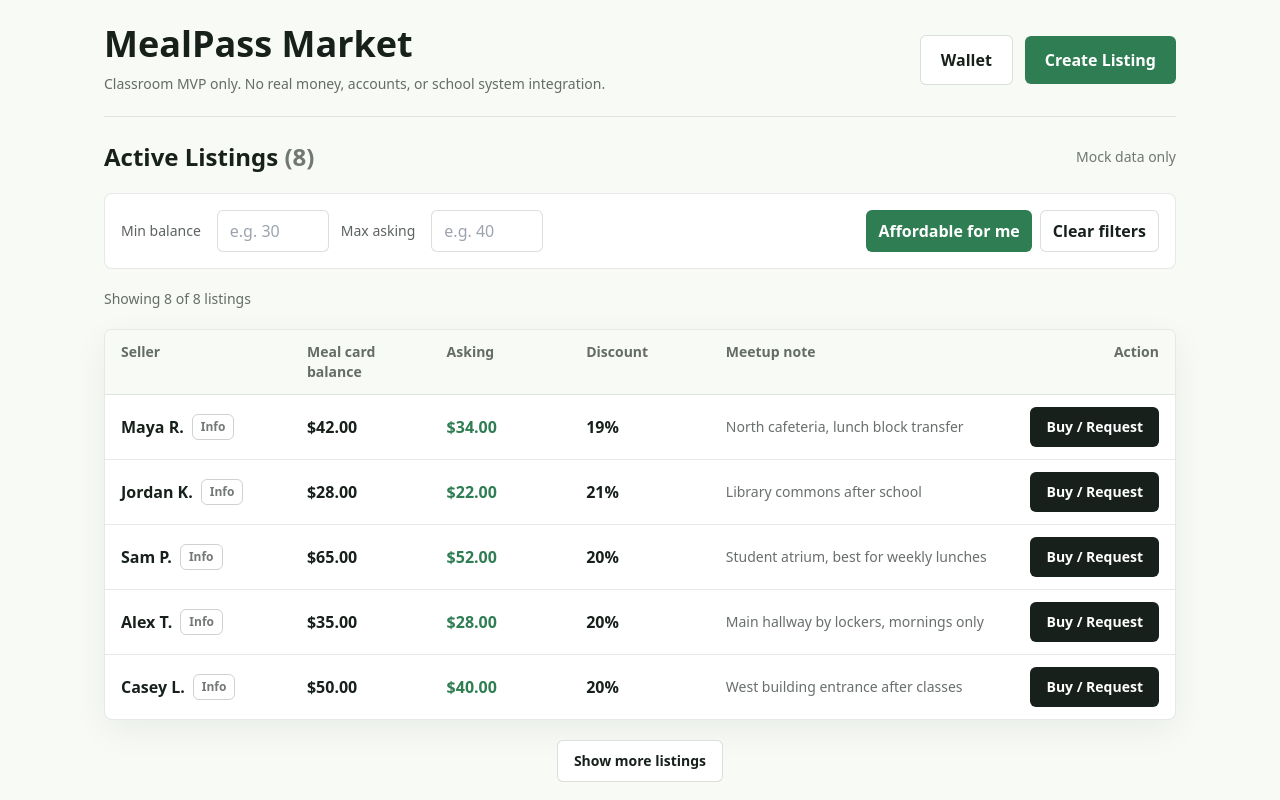
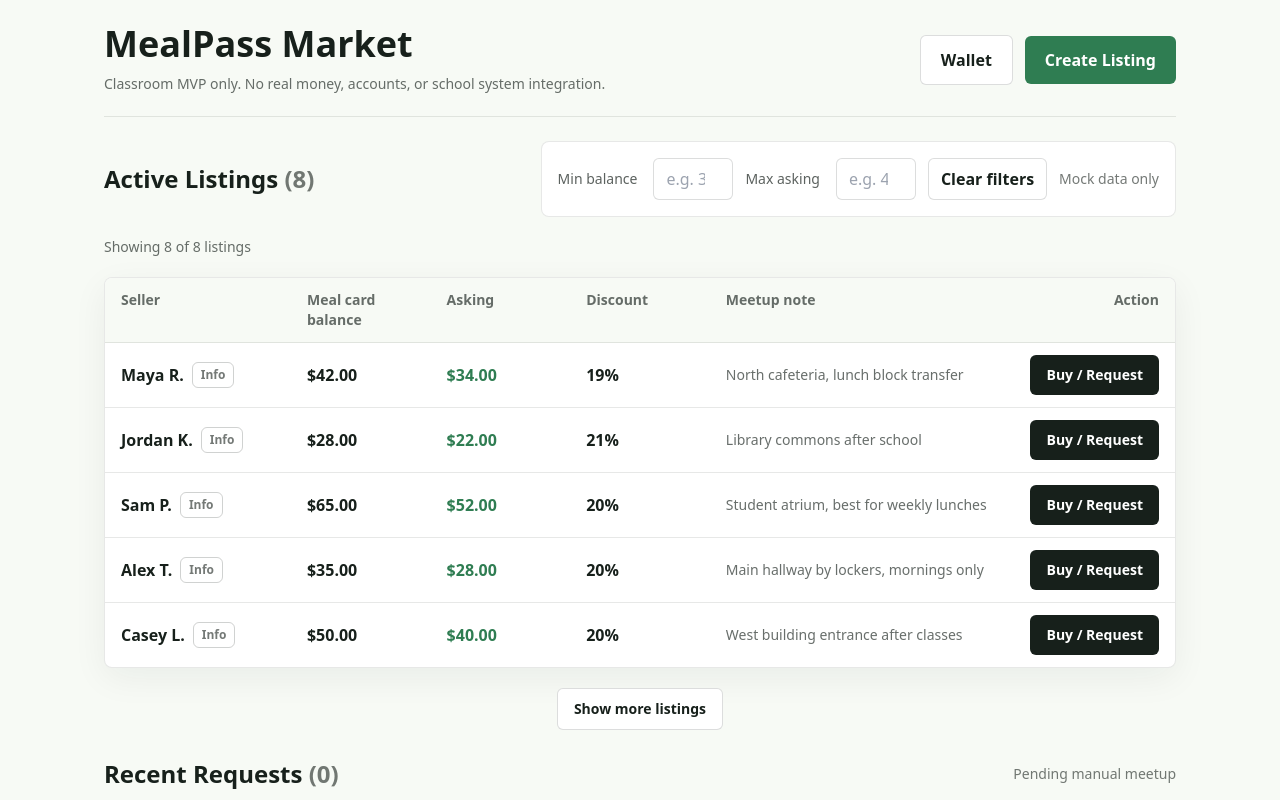
Before and after one commit to jack-li-codes/mealpass-market, a Next.js app: page / in a window 1280 px wide. Shown: the top 800 px of the page. Built offline with nearby package versions, Linux system fonts and the light colour scheme.

Commit message:
tyler-changes

```diff
--- a/app/page.tsx
+++ b/app/page.tsx
@@ -498,12 +498,13 @@ export default function Home() {
 
                 {view === "listings" ? (
                     <section className="space-y-5">
-                        <div className="flex items-center justify-between gap-4">
+                        {/* Title + Filters grouped so filters appear beside title on wide screens */}
+                        <div className="flex flex-col gap-3 md:flex-row md:items-center md:justify-between">
+                            <div className="flex items-center gap-4">
                                 <h2 className="text-2xl font-black">Active Listings <span className="text-market-ink/60">({listings.length})</span></h2>
-                            <p className="text-sm text-market-ink/60">Mock data only</p>
                             </div>
 
-                        {/* New: Filters UI */}
+                            {/* Filters UI moved beside the title */}
                             <div className="flex flex-col gap-3 rounded-lg border border-market-ink/10 bg-white p-4 md:flex-row md:items-center md:justify-between">
                                 <div className="flex gap-3">
                                     <label className="flex items-center gap-2">
@@ -516,7 +517,7 @@ export default function Home() {
                                                 setFilters({ ...filters, minBalance: e.target.value })
                                             }
                                             placeholder="e.g. 30"
-                                        className="ml-2 w-28 rounded-md border border-market-ink/15 bg-white px-3 py-2 outline-none transition focus:border-market-leaf"
+                                            className="ml-2 w-20 rounded-md border border-market-ink/15 bg-white px-3 py-2 outline-none transition focus:border-market-leaf"
                                         />
                                     </label>
 
@@ -530,7 +531,7 @@ export default function Home() {
                                                 setFilters({ ...filters, maxAsking: e.target.value })
                                             }
                                             placeholder="e.g. 40"
-                                        className="ml-2 w-28 rounded-md border border-market-ink/15 bg-white px-3 py-2 outline-none transition focus:border-market-leaf"
+                                            className="ml-2 w-20 rounded-md border border-market-ink/15 bg-white px-3 py-2 outline-none transition focus:border-market-leaf"
                                         />
                                     </label>
                                 </div>
@@ -538,18 +539,13 @@ export default function Home() {
                                 <div className="flex gap-2">
                                     <button
                                         type="button"
-                                    onClick={applyAffordableFilter}
-                                    className="inline-flex items-center justify-center rounded-md bg-market-leaf px-3 py-2 font-bold text-white transition hover:bg-[#286b47]"
-                                >
-                                    Affordable for me
-                                </button>
-                                <button
-                                    type="button"
                                         onClick={clearFilters}
                                         className="inline-flex items-center justify-center rounded-md border border-market-ink/15 bg-white px-3 py-2 font-bold text-market-ink transition hover:border-market-leaf/50 hover:text-market-leaf"
                                     >
                                         Clear filters
                                     </button>
+                                </div>
+                                <p className="text-sm text-market-ink/60">Mock data only</p>
                             </div>
                         </div>
 
```
Lines whose indentation alone changed are shown as unchanged.
